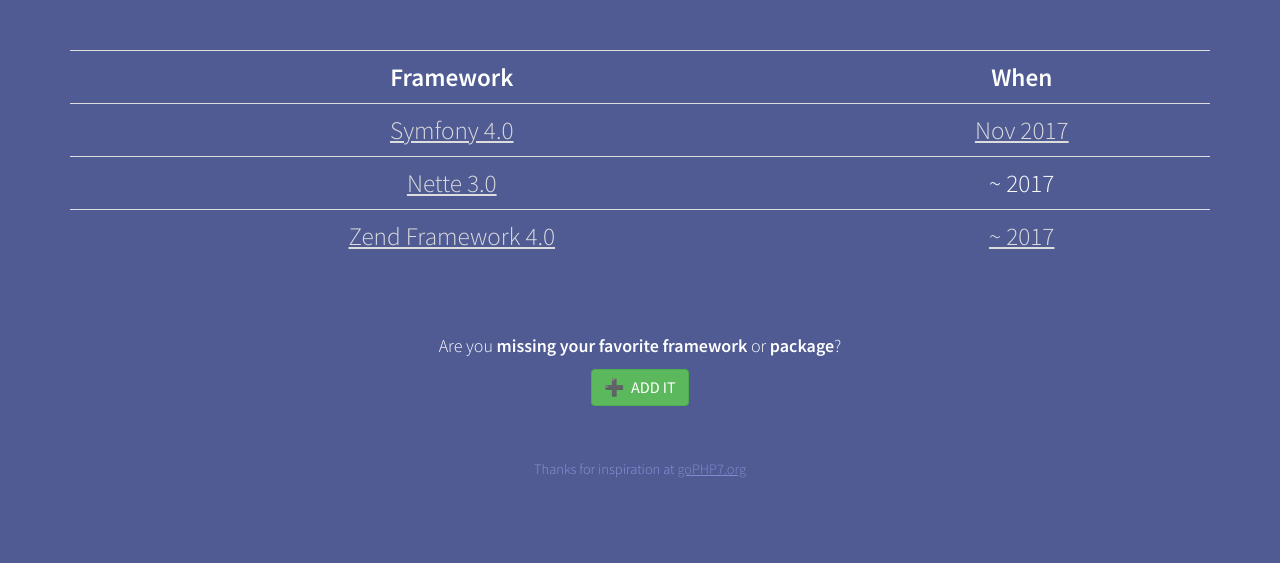
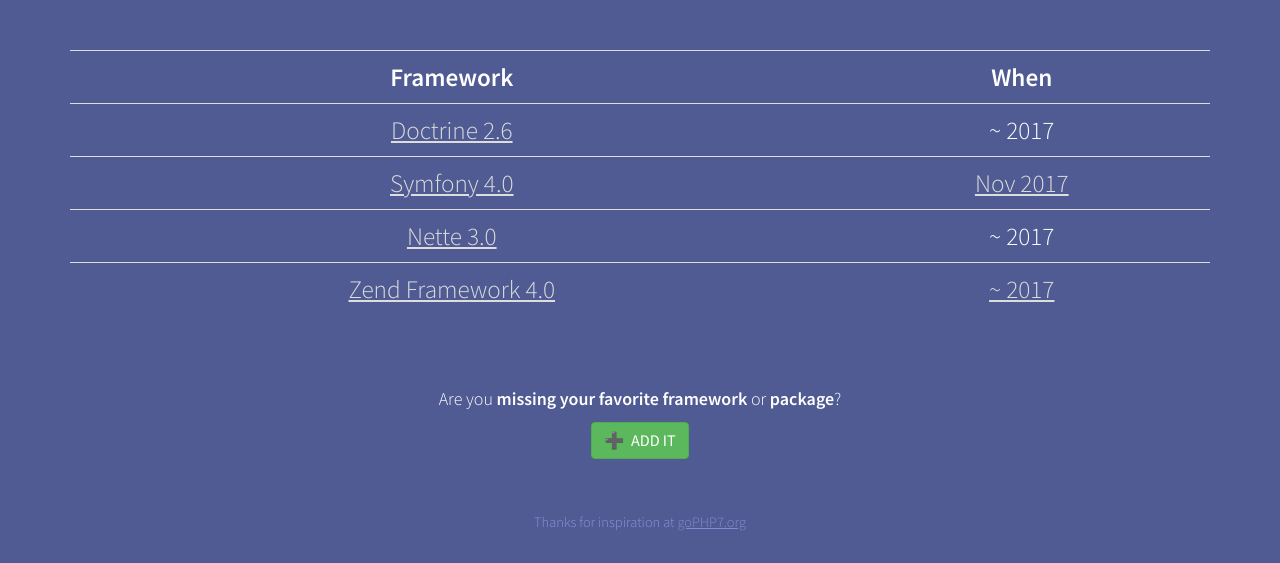
Before and after one commit to deprecated-packages/gophp71.org, a plain HTML site: page index.html in a window 1280 px wide. Shown: the part 237-800 px from the top of the page. Drawn offline with nearby package versions, Linux system fonts and the light colour scheme.

Commit message:
add Doctrine 2.6

```diff
--- a/index.html
+++ b/index.html
@@ -26,6 +26,10 @@
                         <tr>
                             <th class="text-center">Framework</th>
                             <th class="text-center">When</th>
+                        </tr>
+                        <tr>
+                            <td><a href="https://github.com/doctrine/doctrine2/pull/6507">Doctrine 2.6</a></td>
+                            <td>~ 2017</td>
                         </tr>
                         <tr>
                             <td><a href="https://github.com/symfony/symfony/pull/22733">Symfony 4.0</a></td>
```
